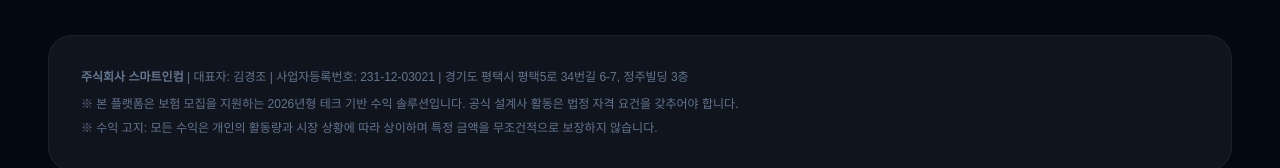
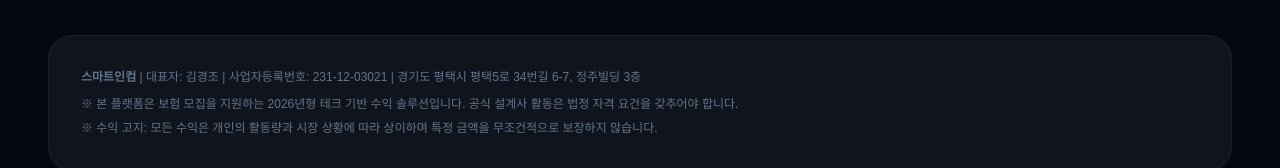
Before and after one commit to IlheonHa/smartincomenjob, a React (Vite) app: page / in a window 1280 px wide. Shown: the part 9811-9979 px from the top of the page. Built offline with nearby package versions, Linux system fonts and the light colour scheme; a web font is replaced by a local one.

Commit message:
fix: Correct company name in footer
Updates the company name in the footer from "주식회사 스마트인컴" to "스마트인컴" for brevity and accuracy.

```diff
--- a/src/App.tsx
+++ b/src/App.tsx
@@ -95,7 +95,7 @@ const Footer: React.FC = () => (
 
       <div className="pt-10 md:pt-12 border-t border-white/5 space-y-6 md:space-y-8">
         <div className="bg-white/5 p-6 md:p-8 rounded-2xl md:rounded-3xl border border-white/5 text-[11px] md:text-[12px] leading-relaxed text-slate-500">
-          <p className="mb-2"><strong>주식회사 스마트인컴</strong> | 대표자: 김경조 | 사업자등록번호: 231-12-03021 | 경기도 평택시 평택5로 34번길 6-7, 정주빌딩 3층</p>
+          <p className="mb-2"><strong>스마트인컴</strong> | 대표자: 김경조 | 사업자등록번호: 231-12-03021 | 경기도 평택시 평택5로 34번길 6-7, 정주빌딩 3층</p>
           <p className="mb-1">※ 본 플랫폼은 보험 모집을 지원하는 2026년형 테크 기반 수익 솔루션입니다. 공식 설계사 활동은 법정 자격 요건을 갖추어야 합니다.</p>
           <p>※ 수익 고지: 모든 수익은 개인의 활동량과 시장 상황에 따라 상이하며 특정 금액을 무조건적으로 보장하지 않습니다.</p>
         </div>
```
